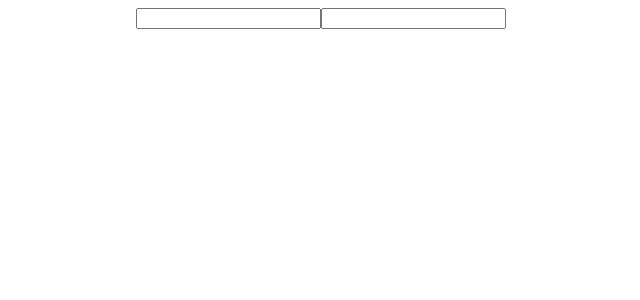
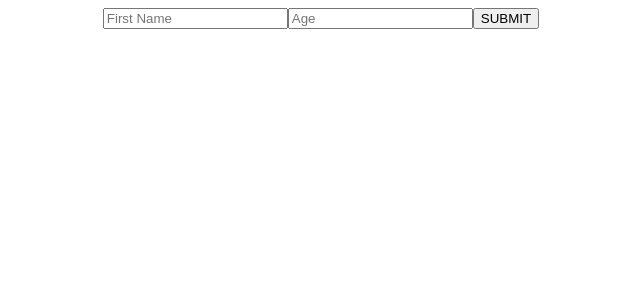
Before and after one commit to Julio-Soto/MERN-starter, a React (Create React App) app in the folder client/: page / in a window 1280 px wide. Shown: the top 300 px of the page, without its empty margins (319-959 px from the left). Built offline with nearby package versions, Linux system fonts and the light colour scheme.

Commit message:
finished input boxes and added submit button

```diff
--- a/client/src/App.js
+++ b/client/src/App.js
@@ -1,10 +1,25 @@
+import { useState } from 'react';
 import './App.css';
 
 function App() {
+  const [name,setName] = useState('')
+  const [age,setAge] = useState(0)
+
+  const handleSubmit = _=> alert(name + " " + age)
+
   return (
     <div className="App">
-      <input type='text'></input>
-      <input type='number'/>
+      <input
+        type='text'
+        placeholder='First Name'
+        onChange={ (event) => setName(event.target.value)}
+       />
+      <input
+        type='number'
+        placeholder='Age'
+        onChange={(event) => setAge(event.target.value)}
+      />
+      <button onClick={handleSubmit}>SUBMIT</button>
     </div>
   );
 }
```
